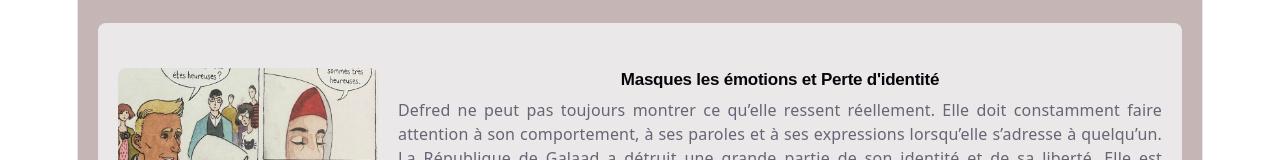
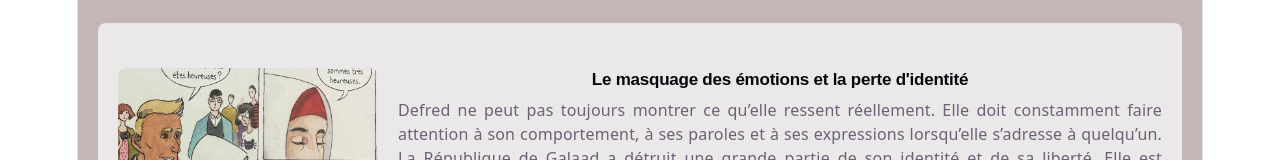
Before and after one commit to nato878/Roman-Graphique, a React (Vite) app in the folder roman-graphique/: page /Defred in a window 1280 px wide. Shown: the part 147-307 px from the top of the page. Built offline with nearby package versions, Linux system fonts and the light colour scheme.

Commit message:
Changement d'orthographe

```diff
--- a/roman-graphique/src/composants/Defred/Defred.jsx
+++ b/roman-graphique/src/composants/Defred/Defred.jsx
@@ -11,7 +11,7 @@ export default function Defred(){
             <div className="section" id="masquer">
                 <img src= "masquer_Emotions.jpeg" alt="emotion" />
                 <div className="text" >
-                    <h2>Masques les émotions et Perte d'identité</h2>
+                    <h2>Le masquage des émotions et la perte d'identité</h2>
                     <p>
                         Defred ne peut pas toujours montrer ce qu’elle ressent réellement.
                         Elle doit constamment faire attention à son comportement, à ses paroles et à ses expressions lorsqu’elle s’adresse à quelqu’un.
@@ -50,8 +50,6 @@ export default function Defred(){
                 </div>
             </div>
 
-
-
         </div>
         </section>
 
```
